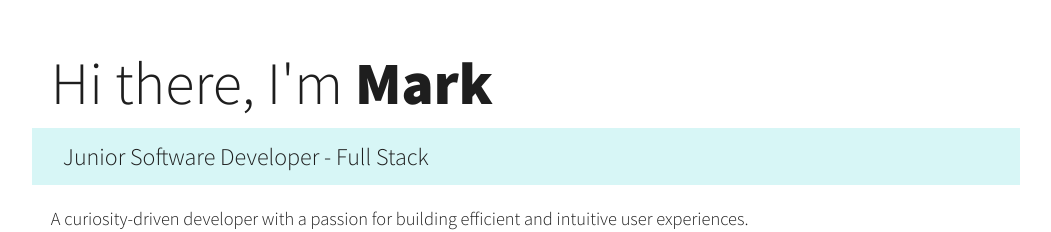
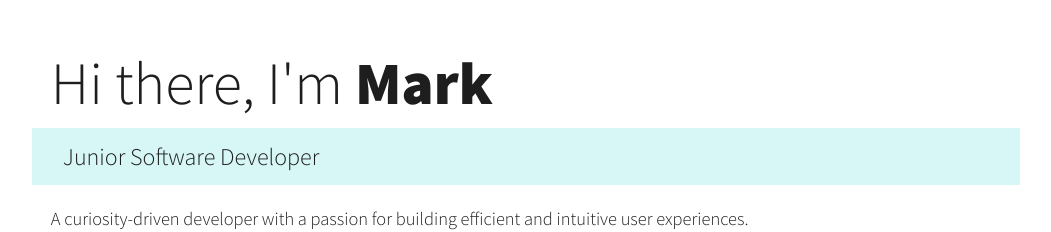
Before and after one commit to markjager13/next-portfolio, a Next.js app: page / in a window 1280 px wide. Shown: the part 221-453 px from the top of the page, without its empty margins (114-1165 px from the left). Built offline with nearby package versions, Linux system fonts and the light colour scheme.

Commit message:
updated hero title

```diff
--- a/src/components/Hero/Hero.js
+++ b/src/components/Hero/Hero.js
@@ -13,7 +13,7 @@ const Hero = () => {
             </span>
         </HeroTitle>
         <HeroSubTitle>
-            <h3>Junior Software Developer - Full Stack</h3>
+            <h3>Junior Software Developer</h3>
         </HeroSubTitle>
         <HeroText>
             A curiosity-driven developer with a passion for building efficient and intuitive user experiences.
```
